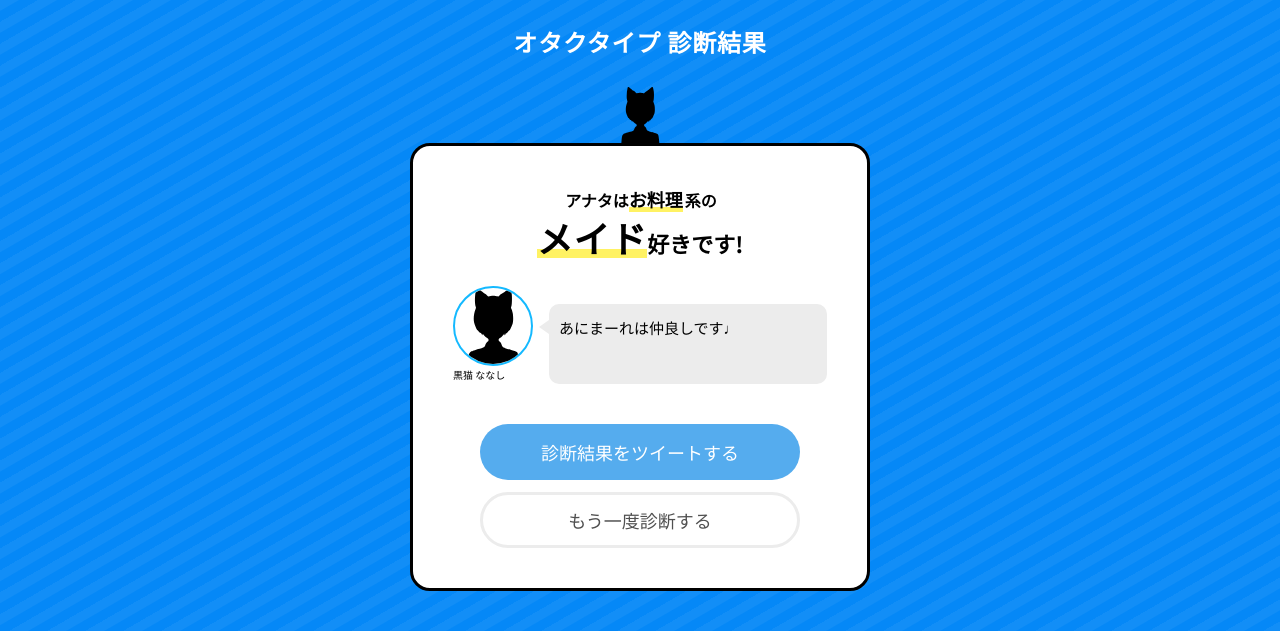
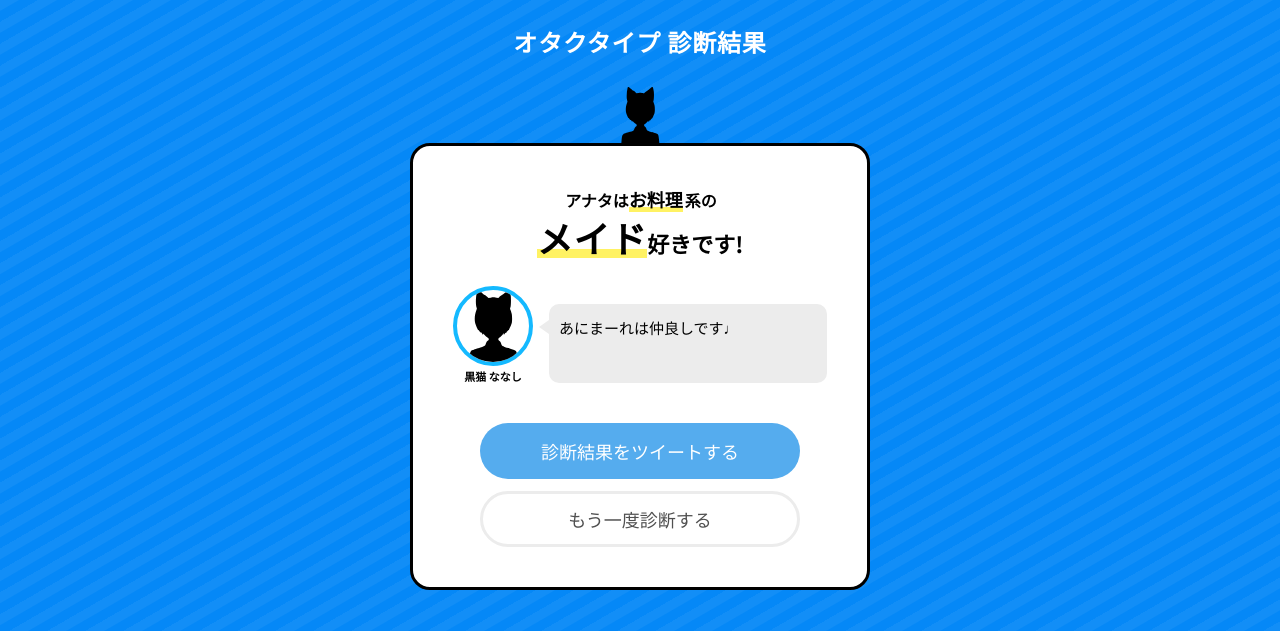
Before and after one commit to inabagumi/animare-shindan, a Gatsby site: page /s/3bXvK25U in a window 1280 px wide. Shown: the top 631 px of the page. Built offline with nearby package versions, Linux system fonts and the light colour scheme; Gatsby itself is replaced by a stand-in of ours.

Commit message:
fix avatar caption (#66)

```diff
--- a/src/templates/result/evaluation.tsx
+++ b/src/templates/result/evaluation.tsx
@@ -1,4 +1,4 @@
-import * as React from 'react'
+import React, { FunctionComponent, memo } from 'react'
 import { default as styled } from 'styled-components'
 
 const Container = styled.div`
@@ -46,7 +46,7 @@
 
   @media (min-width: 500px) {
     svg {
-      border-weight: 4px;
+      border-width: 4px;
       height: 80px;
       text-align: center;
       width: 80px;
@@ -55,10 +55,15 @@
 `
 
 const Caption = styled.figcaption`
-  font-size: 1rem;
+  color: #000;
+  font-size: 1.1rem;
+  font-weight: 700;
+  line-height: 1.2;
+  margin-top: 4px;
+  text-align: center;
 `
 
-export default React.memo((() => (
+const Evaluation: FunctionComponent = () => (
   <Container>
     <Avatar>
       <svg height="56" width="56">
@@ -70,4 +75,6 @@
 
     <Comment>あにまーれは仲良しです♩</Comment>
   </Container>
-)) as React.FunctionComponent)
+)
+
+export default memo(Evaluation)
```
